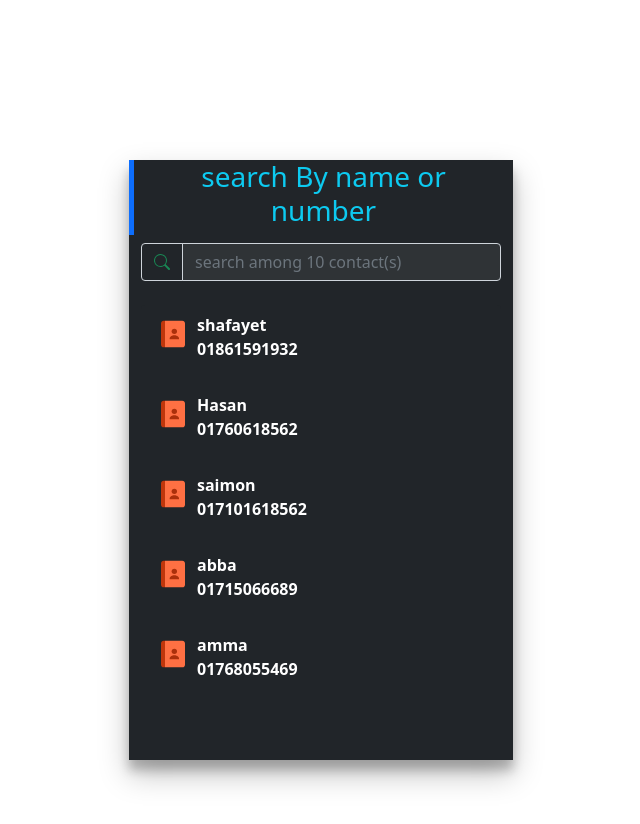
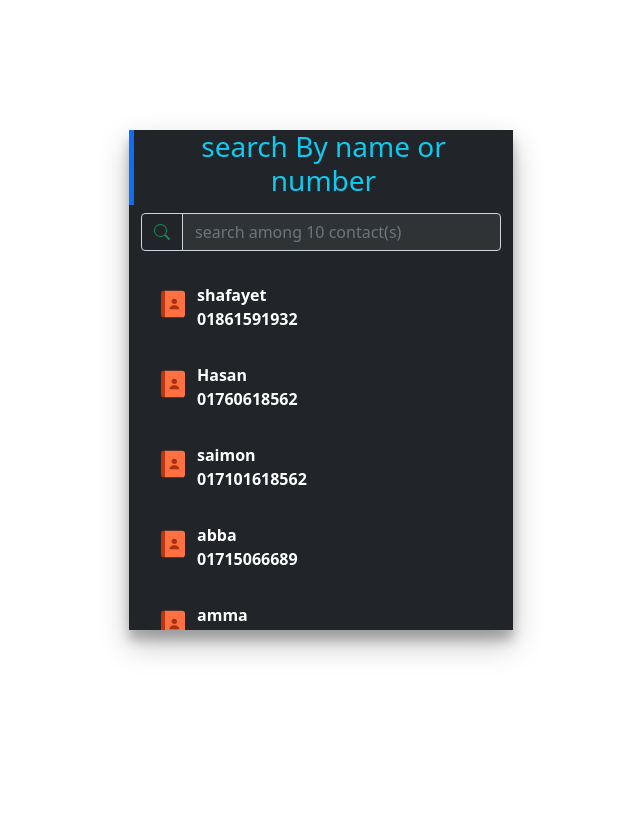
Before and after one commit to shafayet1372/contactSearchingByNameOrNumber, a React (Create React App) app: page / in a window 1280 px wide. Shown: the top 824 px of the page, without its empty margins (319-959 px from the left). After the commit the page ends 800 px from the top, so only its background shows below. Built offline with nearby package versions, Linux system fonts and the light colour scheme.

Commit message:
css changed

```diff
--- a/src/style.module.css
+++ b/src/style.module.css
@@ -14,8 +14,9 @@
 } */
 .container1 {
   width: calc(100vw - 70vw) !important;
-  margin-top: calc(100vh - 80vh);
-  min-height: 600px;
+  margin-top: 60px;
+  height: 500px;
+
   overflow: hidden;
   margin-bottom: 100px;
   box-shadow: 0 14px 28px rgba(0, 0, 0, 0.25), 0 10px 10px rgba(0, 0, 0, 0.22);
```
